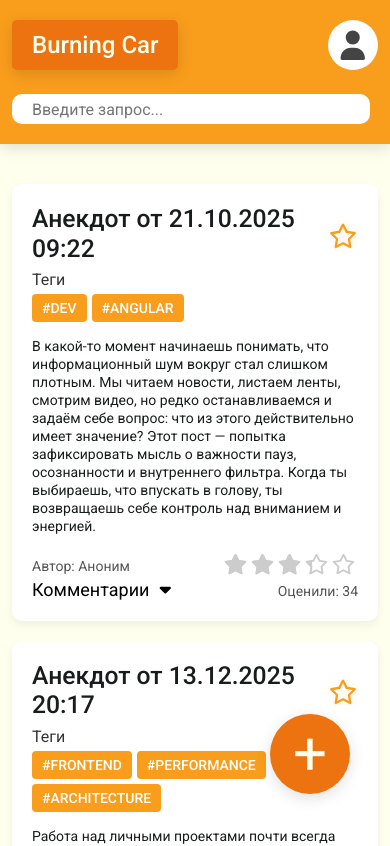
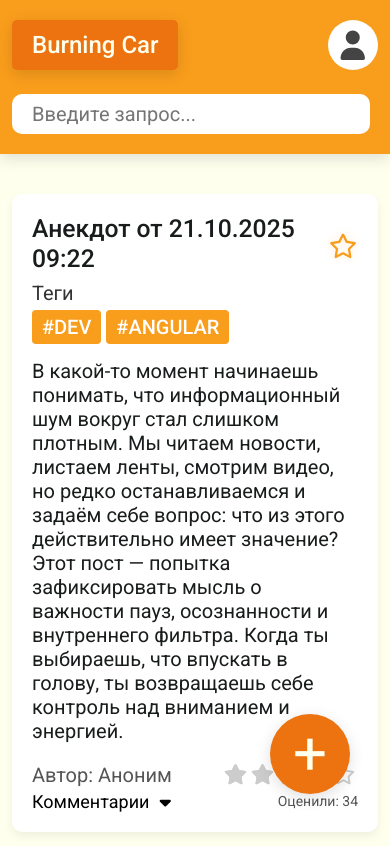
Before and after one commit to hhhannahmmmontana/front-project, an Angular app: page / in a window 390 px wide. Shown: the top 846 px of the page. Built offline with nearby package versions, Linux system fonts and the light colour scheme.

Commit message:
redesign: mobile adjustments

```diff
--- a/src/app/components/create/create.component.scss
+++ b/src/app/components/create/create.component.scss
@@ -39,7 +39,7 @@
 
     @media screen and (max-width: ($md - $eps)) {
         height: 200px;
-        font-size: 14px;
+        font-size: 18px;
         padding: 10px;
     }
 }
@@ -48,10 +48,10 @@
     font-size: 24px;
     width: 250px;
     @media screen and (max-width: ($md - $eps)) {
-        font-size: 14px;
-        width: 100px;
+        font-size: 18px;
         padding: 10px;
         height: 28px;
+        flex-grow: 1;
     }
 }
 
@@ -65,7 +65,7 @@
     width: fit-content;
     border-radius: 5px;
     @media screen and (max-width: ($md - $eps)) {
-        height: 30px;
+        height: 45px;
     }
     display: inline-flex;
     align-items: center;
@@ -79,13 +79,14 @@
         width: 60px;
         border: none;
         color: #FFF;
-        font-size: 30px;
+        font-size: 50px;
         background-color: $color-accent-bg-100;
         border-top-right-radius: 5px;
         border-bottom-right-radius: 5px;
         @media screen and (max-width: ($md - $eps)) {
-            height: 30px;
-            width: 30px;
+            height: 45px;
+            width: 45px;
+            font-size: 30px;
         }
     }
 }
@@ -133,4 +134,8 @@
         border: 1px solid red;
     }
     margin-bottom: 10px;
+    @media screen and (max-width: ($md - $eps)) {
+        padding: 10px;
+        height: 45px;
+    }
 }
--- a/src/app/components/header/header.component.scss
+++ b/src/app/components/header/header.component.scss
@@ -93,9 +93,9 @@ header {
         z-index: 10;
 
         a {
-            padding: 2px 10px;
+            padding: 5px 10px;
             white-space: nowrap;
-            font-size: 20px;
+            font-size: 24px;
             font-weight: 500;
             transition: $default-transition;
             color: #000;
--- a/src/app/components/header/search/search.component.scss
+++ b/src/app/components/header/search/search.component.scss
@@ -3,8 +3,8 @@
 .search-input {
     height: 50px;
     @media screen and (max-width: ($md - $eps)) {
-        height: 30px;
-        font-size: 16px !important;
+        height: 40px;
+        font-size: 20px !important;
     }
 }
 
@@ -25,7 +25,7 @@
     .search-hint {
         padding: 10px 20px;
         @media screen and (max-width: ($md - $eps)) {
-            font-size: 16px;
+            font-size: 20px;
             padding-block: 5px;
         }
         cursor: pointer;
--- a/src/app/components/menu/menu.component.scss
+++ b/src/app/components/menu/menu.component.scss
@@ -19,6 +19,10 @@
     padding: 40px;
     border-radius: 5px;
     box-shadow: $default-shadow;
+    @media screen and (max-width: ($md - $eps)) {
+        max-height: 80%;
+        overflow: scroll;
+    }
 }
 
 .cross {
--- a/src/app/components/post/posts.component.scss
+++ b/src/app/components/post/posts.component.scss
@@ -28,10 +28,10 @@
 
         .content, .author, .tags {
             font-size: 20px;
-            line-height: 25px;
+            line-height: normal;
             @media screen and (max-width: calc($md - $eps)) {
-                font-size: 14px;
-                line-height: 18px;
+                font-size: 20px;
+                line-height: normal;
             }
         }
 
@@ -41,7 +41,7 @@
             align-items: center;
             @media screen and (max-width: calc($md - $eps)) {
                 width: 100%;
-                font-size: 16px;
+                font-size: 20px;
                 margin-bottom: 5px;
             }
         }
```
